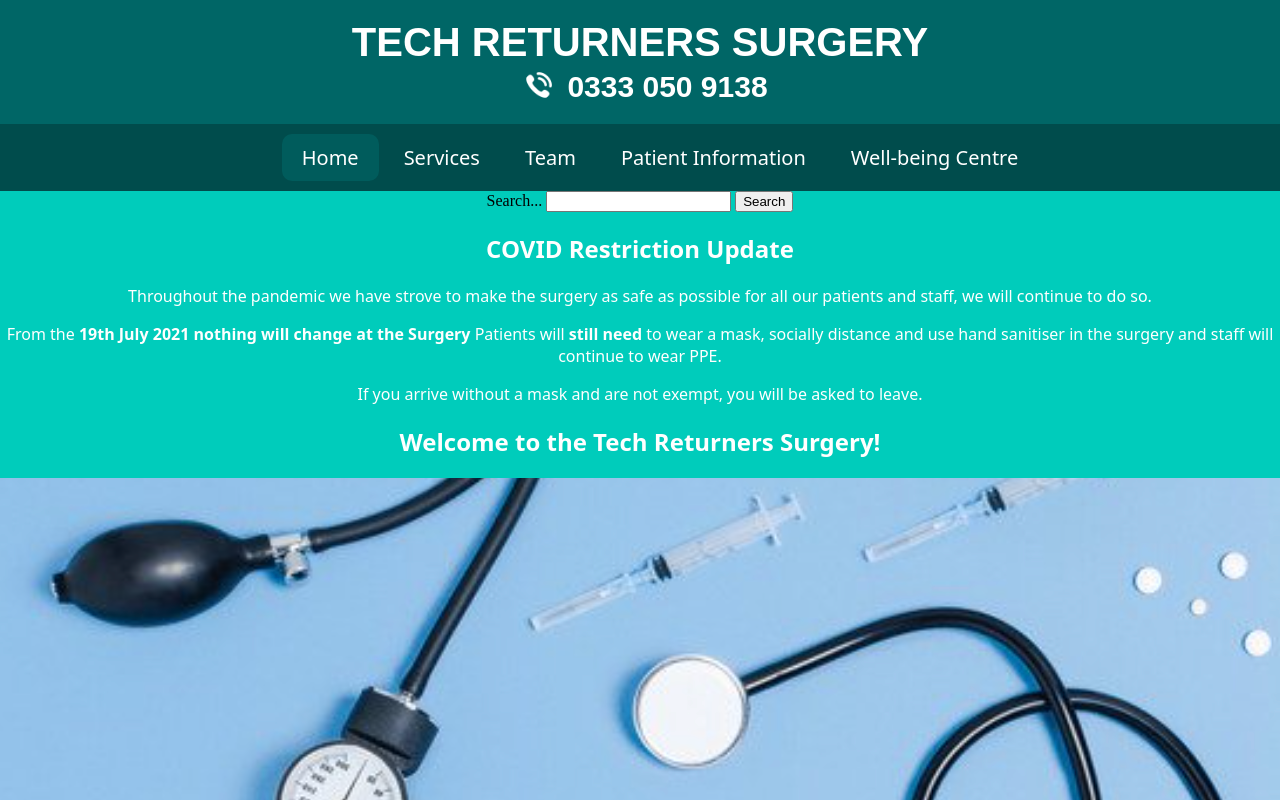
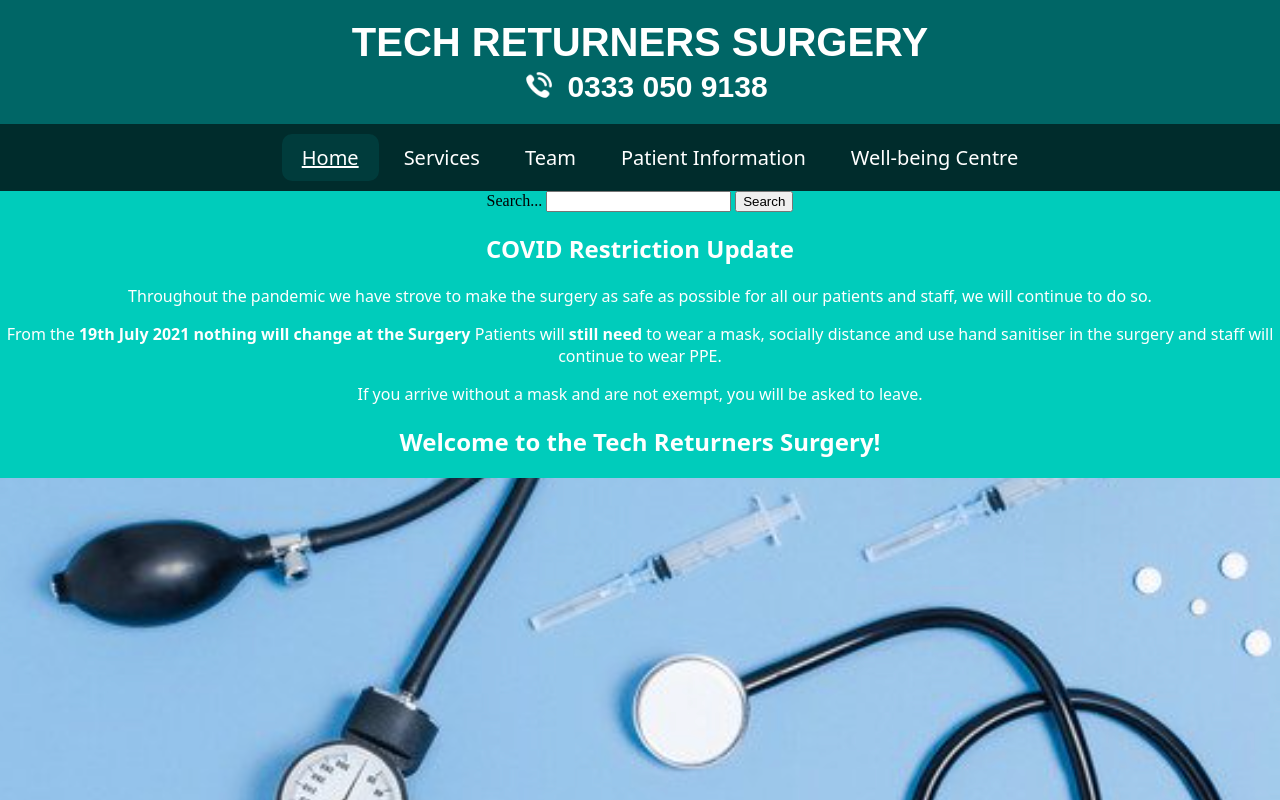
Before and after one commit to ScottNC/css-key-concepts, a plain HTML site: page index.html in a window 1280 px wide. In both pictures the pointer is over the link "Home". Shown: the top 800 px of the page. Drawn offline with Linux system fonts and the light colour scheme.

Commit message:
underline text when hovered

```diff
--- a/styles.css
+++ b/styles.css
@@ -51,7 +51,7 @@ nav {
     display: flex;
     font-size: 20px;
     justify-content: center;
-    background-color: #004C4C;
+    background-color: #002C2C;
 }
 
 nav a {
@@ -62,6 +62,7 @@ nav a {
 }
 
 nav a:hover {
+    text-decoration: underline;
     border-radius: 10px;
-    background-color: #005C5C;
+    background-color: #003C3C;
 }
```
